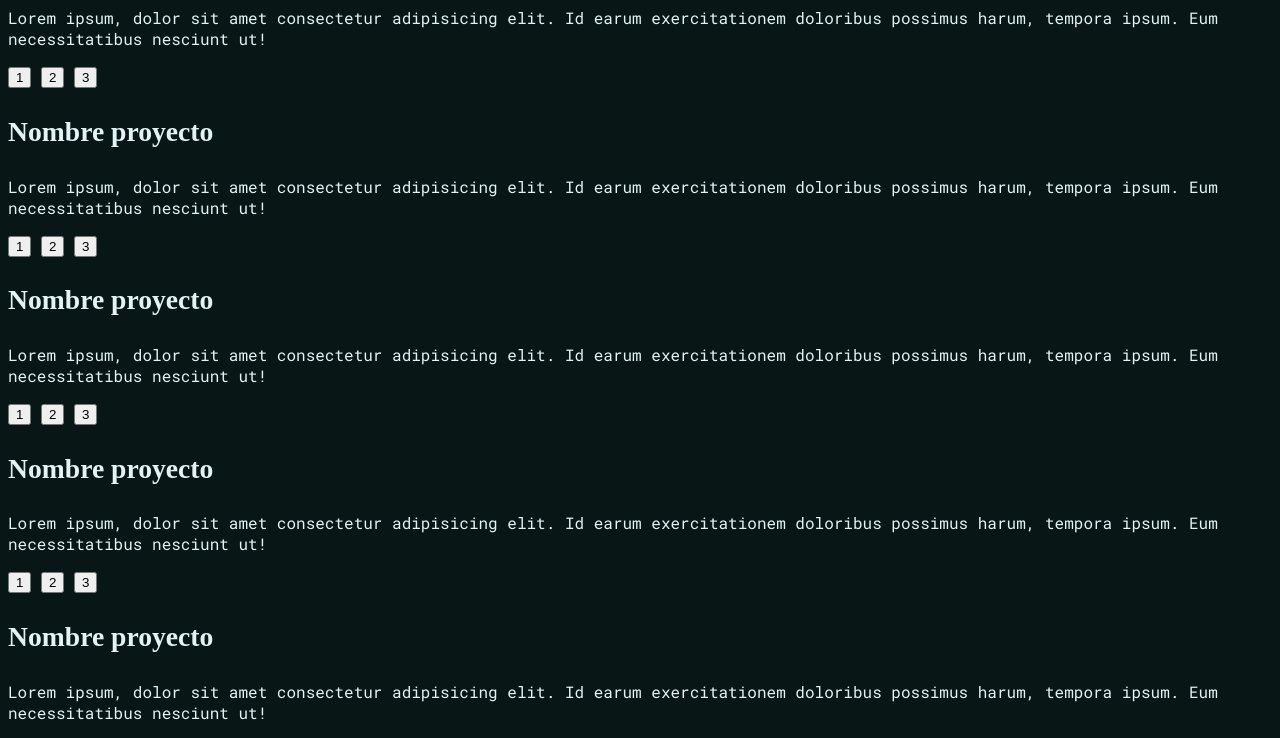
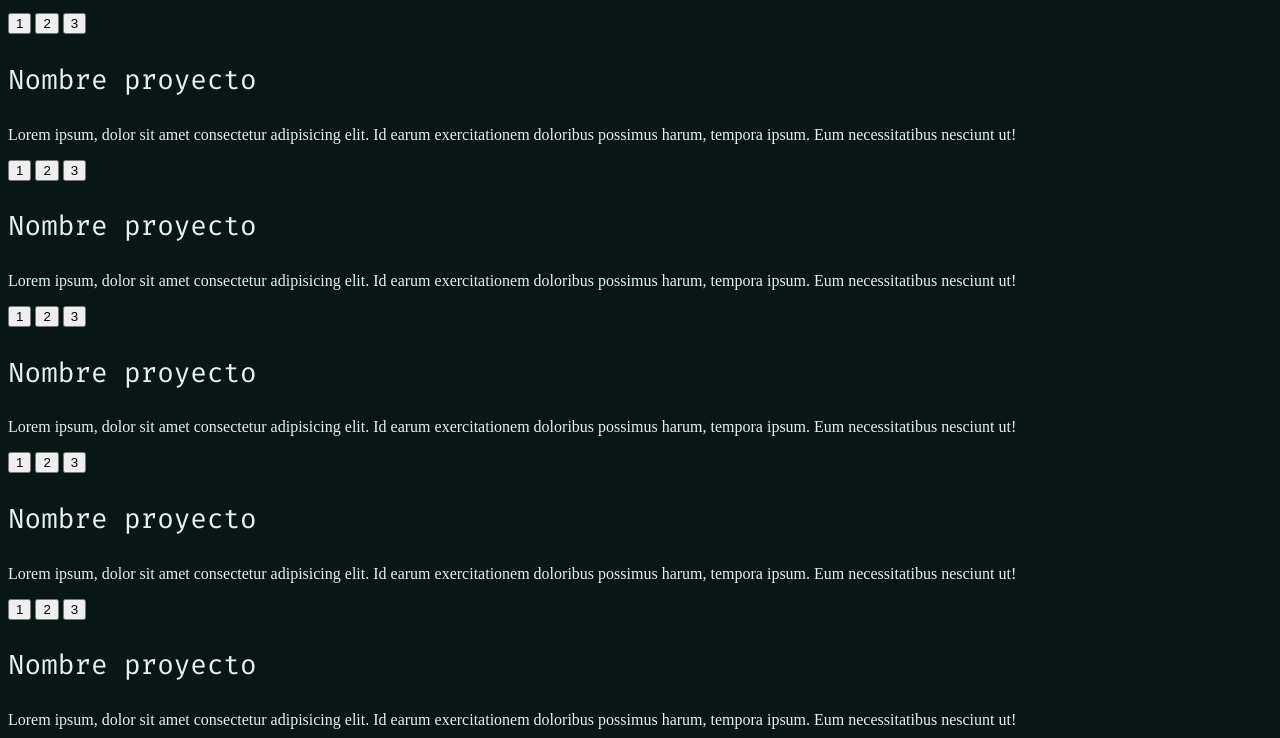
Before and after one commit to dothedada/dashboard-TOP, a website: page index.html in a window 1280 px wide. Shown: the part 770-1508 px from the top of the page. Drawn offline with Linux system fonts and the light colour scheme; a web font is replaced by a local one.

Commit message:
Corrige estilos de tipografía

```diff
--- a/styles.css
+++ b/styles.css
@@ -1,4 +1,4 @@
-@import url('https://fonts.googleapis.com/css?family=Rethink%20Sans:700|Roboto%20Mono:400');
+@import url('https://fonts.googleapis.com/css?family=Fira%20Code:400|Rethink%20Sans:400');
 
 /* :root[data-theme="light"] {
     --text: #0b1d1e;
@@ -20,15 +20,15 @@ html {
     font-size: 100%;
 }
 body {
-    font-family: 'Roboto Mono';
+    font-family: 'Rethink Sans';
     font-weight: 400;
     background-color: var(--background);
     color: var(--text);
 }
 
 h1, h2, h3 {
-    font-family: 'Rethink Sans';
-    font-weight: 700;
+    font-family: 'Fira Code';
+    font-weight: 400;
 }
 h1 {
     font-size: 2.489rem;
```
